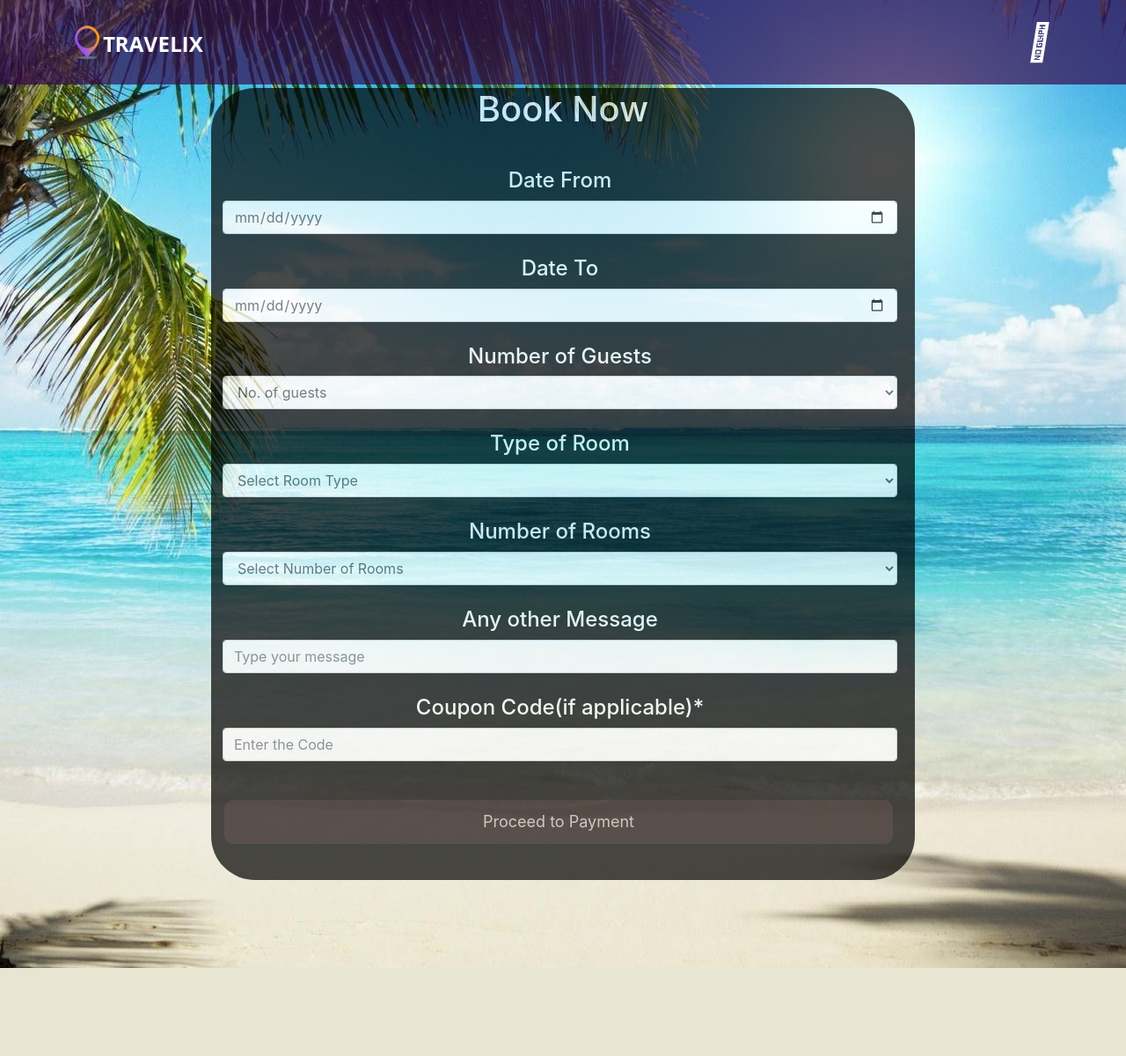
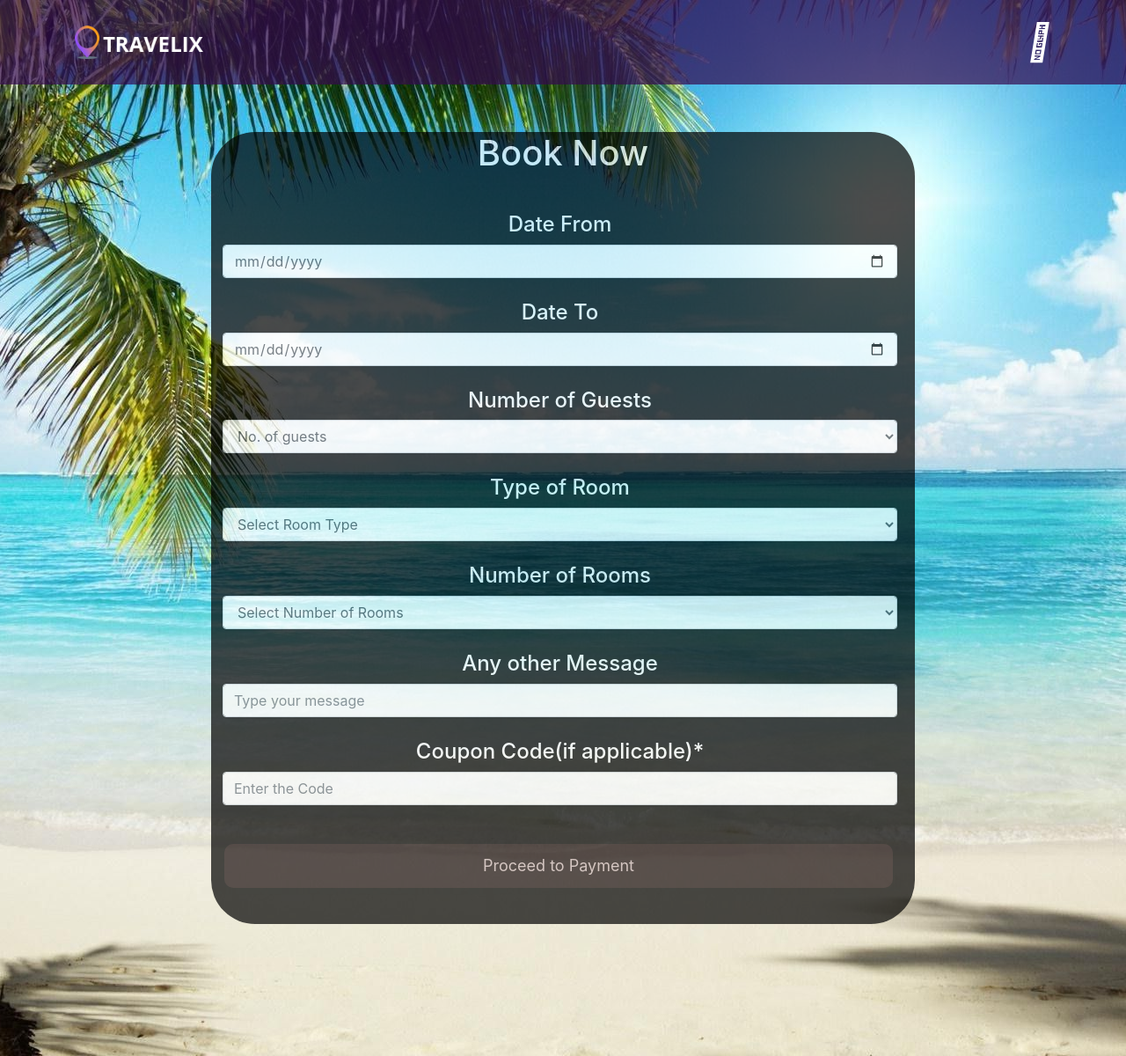
Before and after one commit to shanroy1999/Web-Programming-Project, a PHP site: page /booking.html in a window 1280 px wide. Shown: the whole page at 88% size. Before the commit the page ends 1100 px from the top, so only its background shows below. Run offline with PHP 8.4, Linux system fonts and the light colour scheme.

Commit message:
Update booking.css

```diff
--- a/booking.css
+++ b/booking.css
@@ -136,8 +136,8 @@ body{
     background-color: #000;
     height: 900px;
     width: 800px;
-    margin-top: 100px;
-    margin-bottom: 100px;
+    margin-top: 150px;
+    margin-bottom: 150px;
     opacity: 0.7;
     border-radius: 50px;
 }
```
